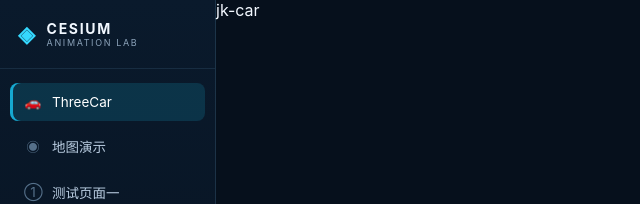
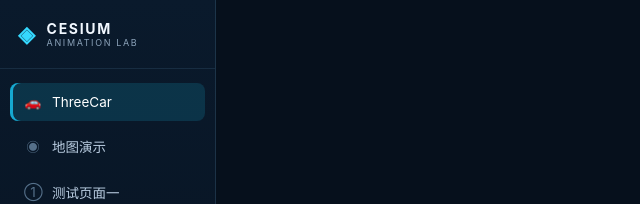
Before and after one commit to joyhao/cesium, a Vue app: page /three-car in a window 1280 px wide. Shown: the top 204 px of the page, without its empty margins (0-640 px from the left). Built offline with nearby package versions, Linux system fonts and the light colour scheme.

Commit message:
feat(jkcar): 扩展 JkCar 组件，加入画布与 Car 钩子

```diff
--- a/src/components/JkCar/JkCar.vue
+++ b/src/components/JkCar/JkCar.vue
@@ -1,3 +1,12 @@
 <template>
-  <article class="jk-car">jk-car</article>
+  <article class="jk-car">
+    <canvas ref="car"></canvas>
+  </article>
 </template>
+<script setup lang="ts">
+import { JkCar } from "./hooks/Car";
+
+onMounted(() => {
+  new JkCar();
+});
+</script>
--- /dev/null
+++ b/src/components/JkCar/hooks/Car.ts
@@ -0,0 +1,3 @@
+export class JkCar {
+  constructor() {}
+}
--- /dev/null
+++ b/src/components/JkCar/hooks/base.ts
@@ -0,0 +1,3 @@
+export class JkCarBase {
+  constructor() {}
+}
--- /dev/null
+++ b/src/components/JkCar/index.scss
@@ -0,0 +1,2 @@
+.jk-car {
+}
```
